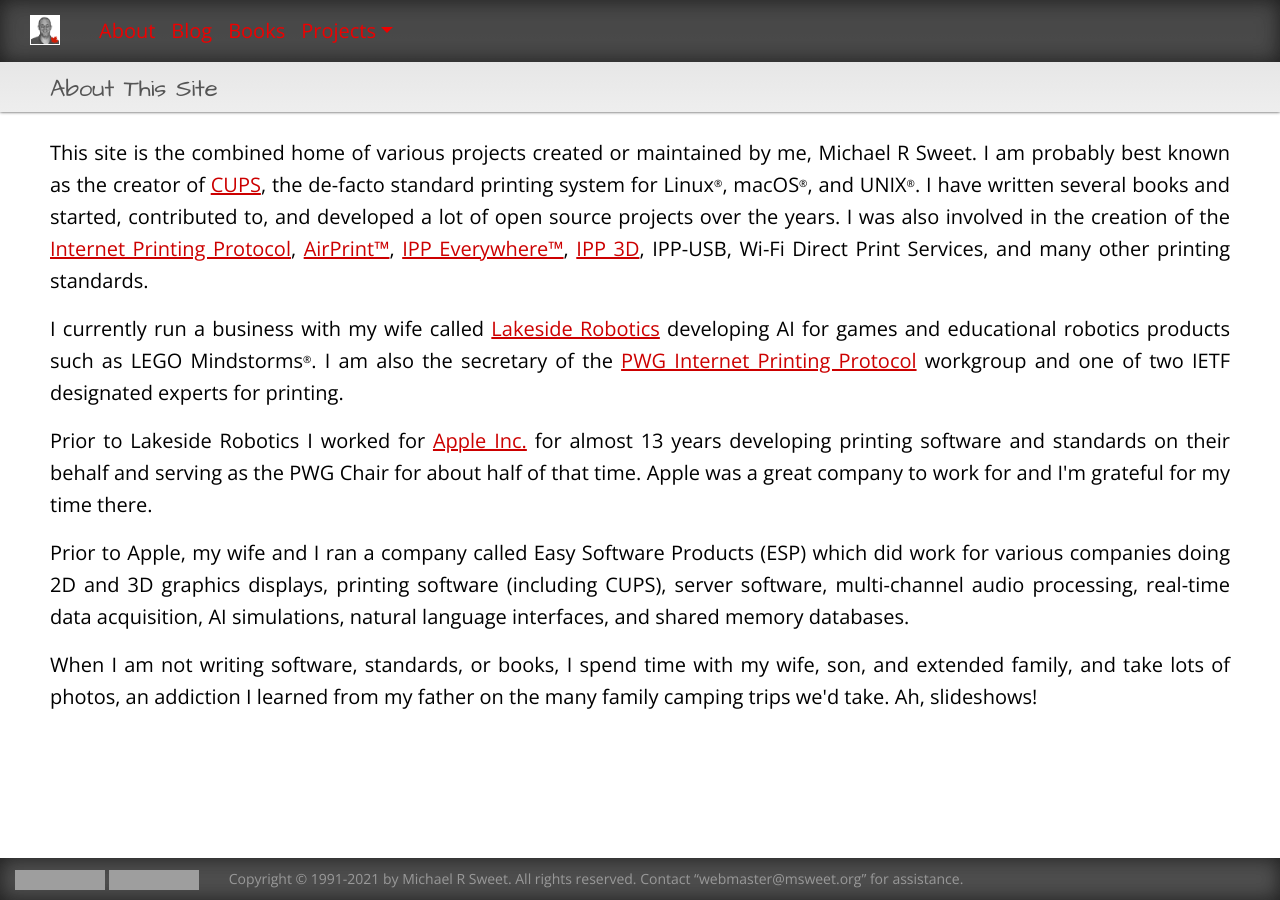
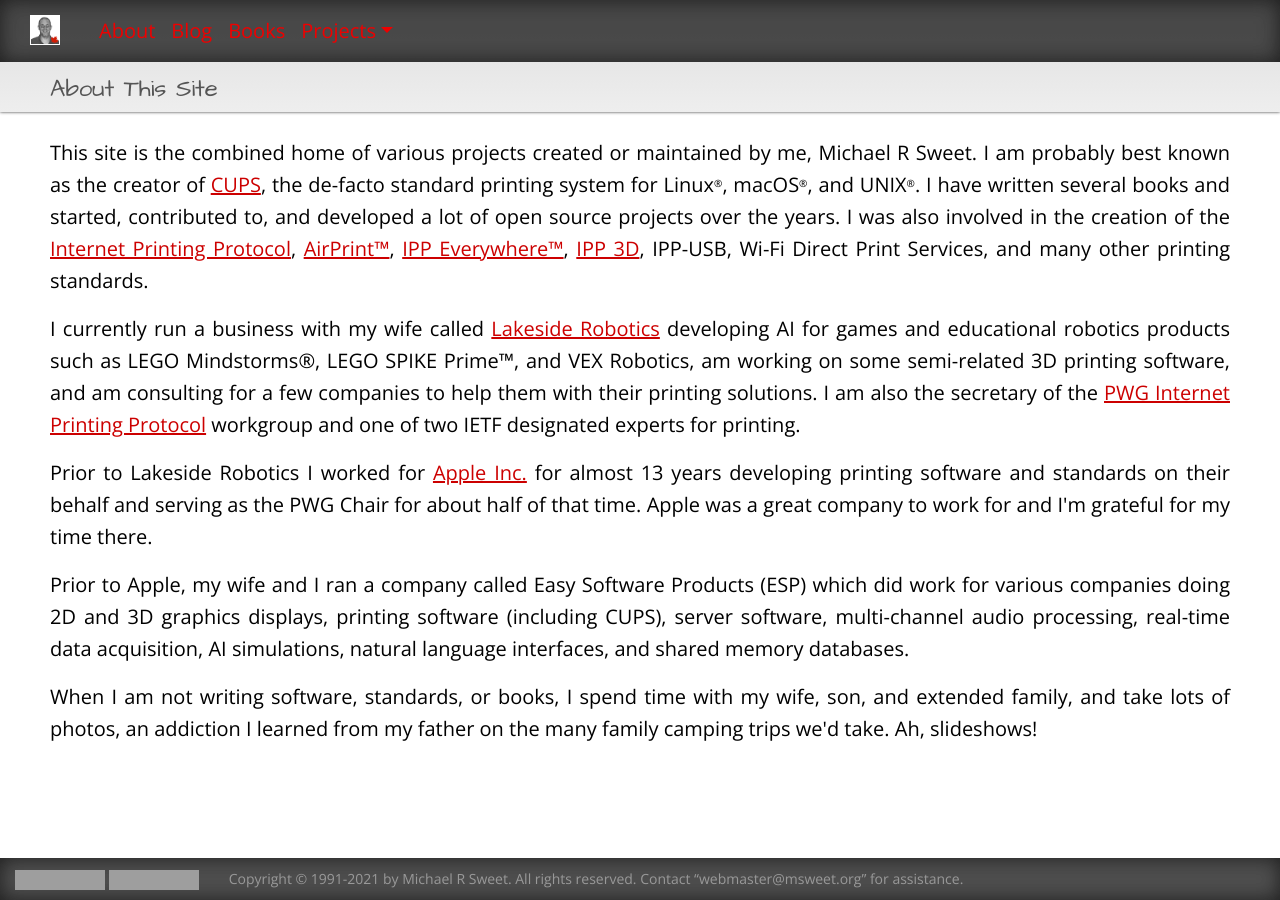
Before and after one commit to michaelrsweet/michaelrsweet.github.com, a Jekyll site: the page built from about.html, in a window 1280 px wide. Built offline with Jekyll 4.4.1, drawn with Linux system fonts in a browser that asks for light colours; grey boxes are pictures that could not be loaded.

Commit message:
Update about.

```diff
--- a/about.html
+++ b/about.html
@@ -14,7 +14,7 @@
   <div class="row">
     <div class="col-sm-12">
       <p class="justify">This site is the combined home of various projects created or maintained by me, Michael R Sweet. I am probably best known as the creator of <a href="https://www.cups.org/">CUPS</a>, the de-facto standard printing system for Linux<sup>&reg;</sup>, macOS<sup>&reg;</sup>, and UNIX<sup>&reg;</sup>. I have written several books and started, contributed to, and developed a lot of open source projects over the years. I was also involved in the creation of the <a href="https://www.pwg.org/ipp/index.html">Internet Printing Protocol</a>, <a href="https://support.apple.com/en-us/HT201311">AirPrint&trade;</a>, <a href="https://www.pwg.org/ipp/everywhere.html">IPP Everywhere&trade;</a>, <a href="https://www.pwg.org/3d/index.html">IPP 3D</a>, IPP-USB, Wi-Fi Direct Print Services, and many other printing standards.</p>
-      <p class="justify">I currently run a business with my wife called <a href="https://lakesiderobotics.ca/">Lakeside Robotics</a> developing AI for games and educational robotics products such as LEGO Mindstorms<sup>&reg;</sup>. I am also the secretary of the <a href="https://www.pwg.org/ipp/">PWG Internet Printing Protocol</a> workgroup and one of two IETF designated experts for printing.</p>
+      <p class="justify">I currently run a business with my wife called <a href="https://lakesiderobotics.ca/">Lakeside Robotics</a> developing AI for games and educational robotics products such as LEGO Mindstorms®, LEGO SPIKE Prime™, and VEX Robotics, am working on some semi-related 3D printing software, and am consulting for a few companies to help them with their printing solutions. I am also the secretary of the <a href="https://www.pwg.org/ipp/">PWG Internet Printing Protocol</a> workgroup and one of two IETF designated experts for printing.</p>
       <p class="justify">Prior to Lakeside Robotics I worked for <a href="https://www.apple.com/">Apple Inc.</a> for almost 13 years developing printing software and standards on their behalf and serving as the PWG Chair for about half of that time. Apple was a great company to work for and I'm grateful for my time there.</p>
       <p class="justify">Prior to Apple, my wife and I ran a company called Easy Software Products (ESP) which did work for various companies doing 2D and 3D graphics displays, printing software (including CUPS), server software, multi-channel audio processing, real-time data acquisition, AI simulations, natural language interfaces, and shared memory databases.</p>
       <p class="justify">When I am not writing software, standards, or books, I spend time with my wife, son, and extended family, and take lots of photos, an addiction I learned from my father on the many family camping trips we'd take. Ah, slideshows!</p>
```
